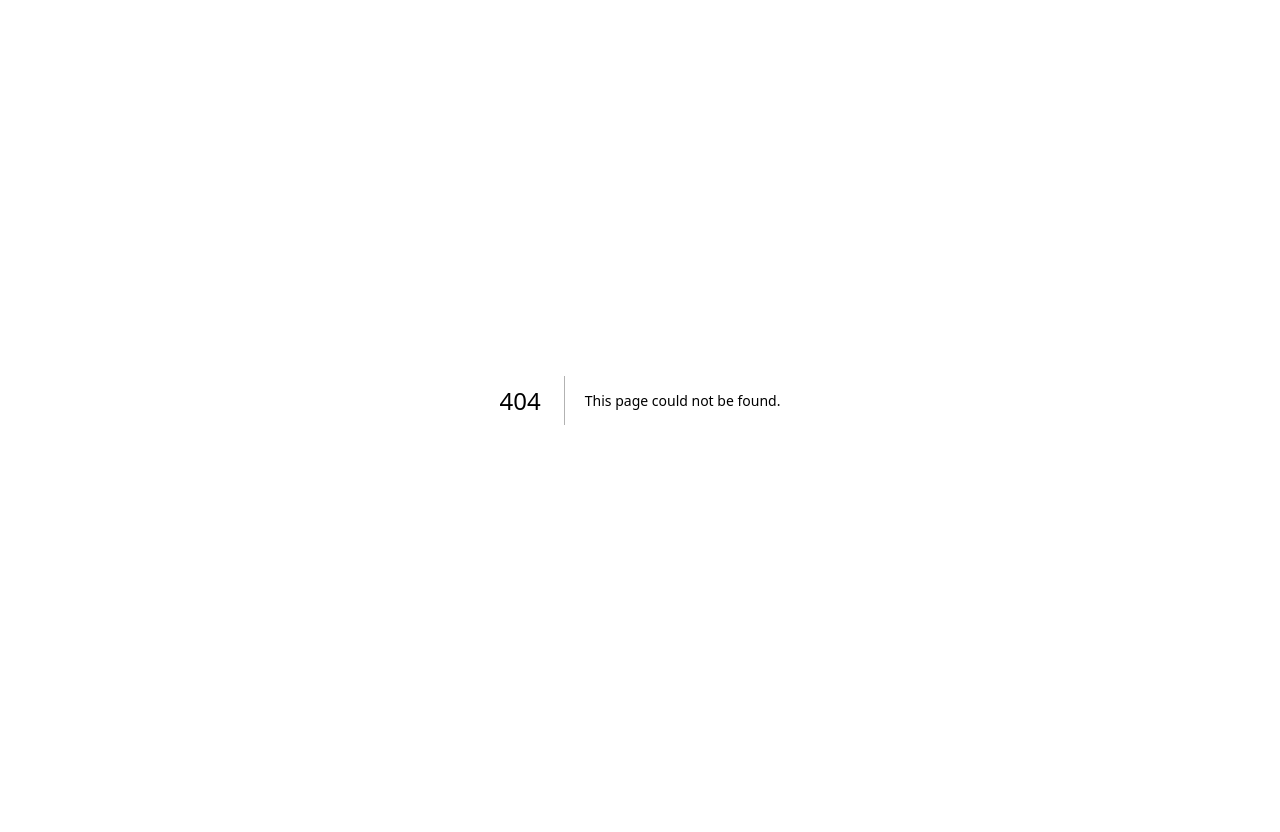
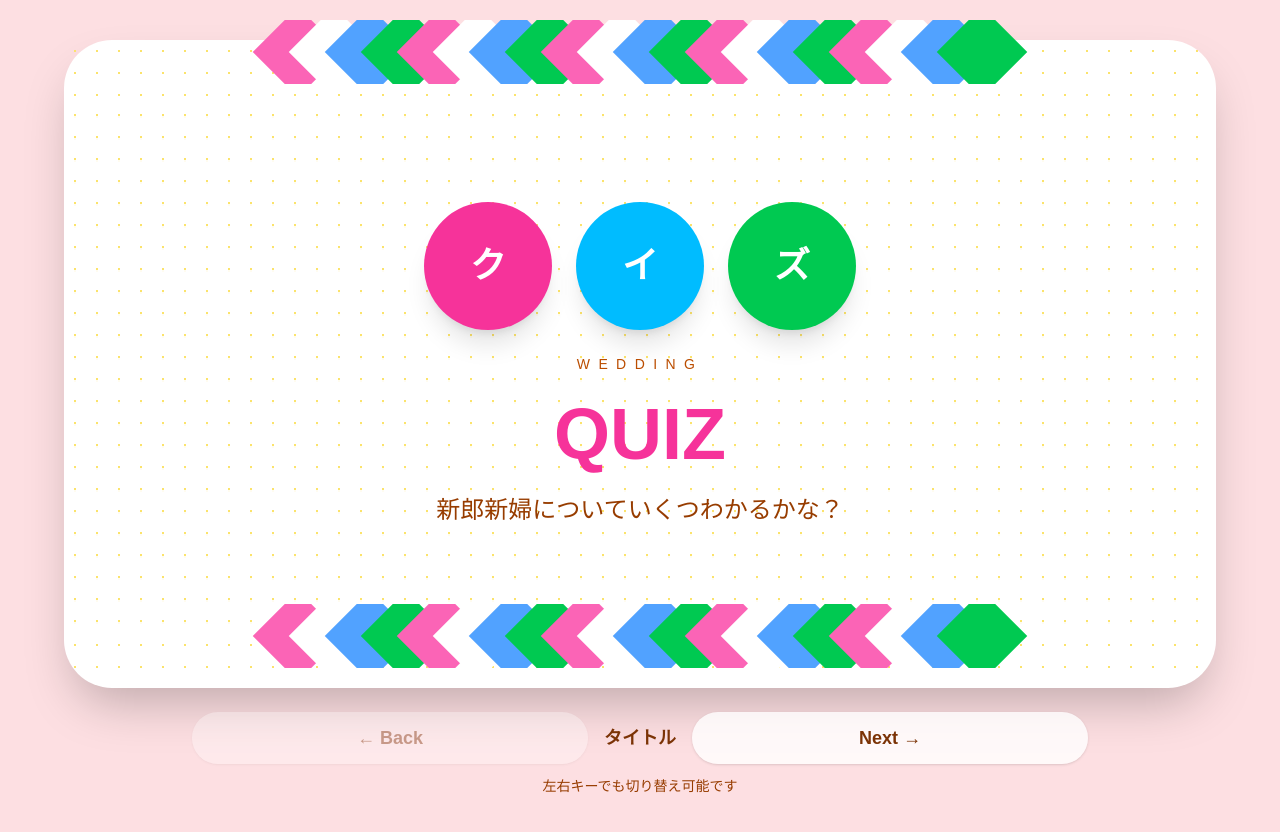
Before and after one commit to REDSPACES/wedinq, a Next.js app: page /quiz/screen in a window 1280 px wide. Before the commit this address had no page. Shown: the top 832 px of the page. Before the commit the page ends 800 px from the top, so only its background shows below. Built offline with nearby package versions, Linux system fonts and the light colour scheme.

Commit message:
司会者用ページ、観覧用スライドページ作成

```diff
--- /dev/null
+++ b/app/quiz/audience/page.tsx
@@ -0,0 +1,27 @@
+"use client";
+
+import { useEffect, useMemo, useState } from "react";
+import { quizSlides } from "../slides";
+
+const AUTO_INTERVAL_MS = 10000;
+
+const AudienceSlidesPage = () => {
+  const slides = useMemo(() => [...quizSlides], []);
+  const [index, setIndex] = useState(0);
+
+  useEffect(() => {
+    const timer = window.setInterval(() => {
+      setIndex((prev) => (prev + 1) % slides.length);
+    }, AUTO_INTERVAL_MS);
+
+    return () => window.clearInterval(timer);
+  }, [slides.length]);
+
+  return (
+    <main className="h-screen w-screen overflow-hidden bg-white">
+      <div className="h-full w-full">{slides[index].component}</div>
+    </main>
+  );
+};
+
+export default AudienceSlidesPage;
--- /dev/null
+++ b/app/quiz/screen/page.tsx
@@ -0,0 +1,54 @@
+"use client";
+
+import { useCallback, useEffect, useMemo, useState } from "react";
+import { quizSlides } from "../slides";
+
+const ScreenSlidesPage = () => {
+  const slides = useMemo(() => [...quizSlides], []);
+  const [index, setIndex] = useState(0);
+
+  const goPrev = useCallback(() => setIndex((prev) => Math.max(prev - 1, 0)), []);
+  const goNext = useCallback(() => setIndex((prev) => Math.min(prev + 1, slides.length - 1)), [slides.length]);
+
+  useEffect(() => {
+    const handleKey = (event: KeyboardEvent) => {
+      if (event.key === "ArrowLeft") {
+        goPrev();
+      } else if (event.key === "ArrowRight") {
+        goNext();
+      }
+    };
+    window.addEventListener("keydown", handleKey);
+    return () => window.removeEventListener("keydown", handleKey);
+  }, [goNext, goPrev]);
+
+  return (
+    <main className="flex min-h-screen flex-col items-center justify-center bg-[#fddfe2] px-6 py-10">
+      <div className="w-full max-w-6xl flex-1">
+        <div className="aspect-video w-full rounded-[48px] bg-white shadow-2xl">{slides[index].component}</div>
+      </div>
+      <div className="mt-6 flex w-full max-w-4xl items-center justify-between gap-4 text-amber-900">
+        <button
+          type="button"
+          onClick={goPrev}
+          disabled={index === 0}
+          className="flex flex-1 items-center justify-center rounded-full bg-white/80 px-6 py-3 text-lg font-semibold shadow disabled:opacity-40"
+        >
+          ← Back
+        </button>
+        <div className="text-center text-lg font-semibold">{slides[index].label}</div>
+        <button
+          type="button"
+          onClick={goNext}
+          disabled={index === slides.length - 1}
+          className="flex flex-1 items-center justify-center rounded-full bg-white/80 px-6 py-3 text-lg font-semibold shadow disabled:opacity-40"
+        >
+          Next →
+        </button>
+      </div>
+      <p className="mt-3 text-sm text-amber-800">左右キーでも切り替え可能です</p>
+    </main>
+  );
+};
+
+export default ScreenSlidesPage;
--- /dev/null
+++ b/app/quiz/slides.tsx
@@ -0,0 +1,151 @@
+import type { ReactNode } from "react";
+
+const borderColors = ["bg-pink-400", "bg-white", "bg-blue-400", "bg-green-500"];
+
+const dotPatternStyle = {
+  backgroundImage: "radial-gradient(#fbe36b 1.5px, transparent 1.5px)",
+  backgroundSize: "22px 22px",
+};
+
+const SlideShell = ({ children }: { children: ReactNode }) => (
+  <div className="flex h-full flex-col" style={dotPatternStyle}>
+    <DiamondBorder />
+    <div className="flex-1 bg-white/90 px-14 py-10" style={dotPatternStyle}>
+      {children}
+    </div>
+    <DiamondBorder />
+  </div>
+);
+
+const DiamondBorder = () => (
+  <div className="flex w-full -translate-y-5 justify-center gap-1 overflow-hidden">
+    {Array.from({ length: 20 }).map((_, idx) => (
+      <div key={idx} className={`${borderColors[idx % borderColors.length]} h-16 w-16 -mx-4 rotate-45`} />
+    ))}
+  </div>
+);
+
+const TitleSlide = () => (
+  <SlideShell>
+    <div className="flex h-full flex-col items-center justify-center gap-6 text-center">
+      <div className="flex items-center gap-6">
+        {["ク", "イ", "ズ"].map((char, index) => (
+          <div
+            key={char}
+            className={`flex h-32 w-32 items-center justify-center rounded-full text-4xl font-bold text-white shadow-xl ${
+              ["bg-pink-500", "bg-sky-400", "bg-green-500"][index]
+            }`}
+          >
+            {char}
+          </div>
+        ))}
+      </div>
+      <p className="text-sm uppercase tracking-[0.6em] text-amber-700">Wedding</p>
+      <h1 className="text-7xl font-bold text-pink-500">QUIZ</h1>
+      <p className="text-2xl text-amber-800">新郎新婦についていくつわかるかな？</p>
+    </div>
+  </SlideShell>
+);
+
+const RegistrationSlide = () => (
+  <SlideShell>
+    <div className="grid h-full items-center gap-10 md:grid-cols-[1.4fr_1fr]">
+      <div className="space-y-6 text-amber-800">
+        <p className="inline-block rounded-full bg-pink-400 px-8 py-3 text-2xl font-semibold text-white">参加登録をお願いします</p>
+        <p className="text-3xl leading-relaxed">
+          お手元の席札からも読み込めます！
+          <br />
+          ニックネームを入れて
+          <span className="text-pink-500">「クイズをはじめる」</span>
+          をタップしてお待ちください！
+        </p>
+      </div>
+      <div className="flex items-center justify-center">
+        <div className="h-72 w-72 rounded-[32px] border-8 border-amber-900 bg-white p-4">
+          <div className="h-full w-full bg-[linear-gradient(90deg,#000_50%,transparent_50%),linear-gradient(#000_50%,transparent_50%)] bg-[length:16px_16px]" />
+        </div>
+      </div>
+    </div>
+  </SlideShell>
+);
+
+const RuleSlide = () => (
+  <SlideShell>
+    <div className="flex h-full flex-col items-center justify-center gap-6 text-center text-amber-900">
+      <div className="flex items-center gap-6">
+        {["ル", "ー", "ル"].map((char, index) => (
+          <div
+            key={`${char}-${index}`}
+            className={`flex h-24 w-24 items-center justify-center rounded-full text-3xl font-bold text-white shadow-xl ${
+              ["bg-pink-500", "bg-sky-400", "bg-green-500"][index]
+            }`}
+          >
+            {char}
+          </div>
+        ))}
+      </div>
+      <p className="max-w-4xl text-3xl leading-relaxed">
+        これから5問のクイズを出題します。回答は4つの中からスマートフォン上で選んでください。シンキングタイムは30秒。正答率と速さで競います！
+      </p>
+    </div>
+  </SlideShell>
+);
+
+const QuestionSlide = () => (
+  <SlideShell>
+    <div className="grid h-full gap-8 rounded-[36px] bg-[#ffe8f7] p-8 text-amber-900" style={{ boxShadow: "inset 0 0 0 4px #ff8bd1" }}>
+      <div className="flex items-start justify-between">
+        <div className="inline-flex items-center gap-4 rounded-full bg-white px-6 py-3 text-amber-900 shadow">
+          <span className="rounded-full bg-[#8c5135] px-4 py-2 text-xl font-bold text-white">Q1</span>
+          <span className="text-2xl font-semibold">新郎新婦の初デートの場所はどこでしょうか？</span>
+        </div>
+        <div className="flex h-20 w-20 items-center justify-center rounded-full bg-[#f3a033] text-3xl font-bold text-white">30</div>
+      </div>
+      <div className="grid gap-6 md:grid-cols-[1.2fr_0.8fr]">
+        <div className="space-y-4">
+          {["A. ディズニーランド", "B. 熱海", "C. お台場"].map((label, index) => (
+            <div
+              key={label}
+              className={`rounded-full px-6 py-4 text-2xl font-semibold text-white shadow ${
+                ["bg-pink-500", "bg-sky-400", "bg-green-500"][index]
+              }`}
+            >
+              {label}
+            </div>
+          ))}
+        </div>
+        <div className="flex items-center justify-center">
+          <div className="h-56 w-72 rounded-[28px] bg-white shadow-lg" />
+        </div>
+      </div>
+    </div>
+  </SlideShell>
+);
+
+const AnswerSlide = () => (
+  <SlideShell>
+    <div className="grid h-full gap-8 rounded-[36px] bg-[#ffe8f7] p-8 text-amber-900" style={{ boxShadow: "inset 0 0 0 4px #ff8bd1" }}>
+      <div className="flex items-center gap-4">
+        <span className="rounded-full bg-[#8c5135] px-6 py-3 text-2xl font-bold text-white">A1</span>
+        <p className="text-4xl font-semibold">
+          答えは <span className="text-sky-400">B</span> 熱海
+        </p>
+      </div>
+      <div className="grid gap-6 md:grid-cols-[1.2fr_0.8fr]">
+        <p className="text-3xl leading-relaxed">しらす丼が美味しかったー！またいきたいね</p>
+        <div className="flex items-center justify-between">
+          <div className="h-40 w-52 rounded-[28px] bg-white shadow-lg" />
+          <div className="flex h-20 w-20 items-center justify-center rounded-full bg-green-500 text-3xl text-white">▶</div>
+        </div>
+      </div>
+    </div>
+  </SlideShell>
+);
+
+export const quizSlides = [
+  { id: "title", label: "タイトル", component: <TitleSlide /> },
+  { id: "registration", label: "参加登録", component: <RegistrationSlide /> },
+  { id: "rules", label: "ルール", component: <RuleSlide /> },
+  { id: "question", label: "問題", component: <QuestionSlide /> },
+  { id: "answer", label: "回答", component: <AnswerSlide /> },
+] as const;
```
